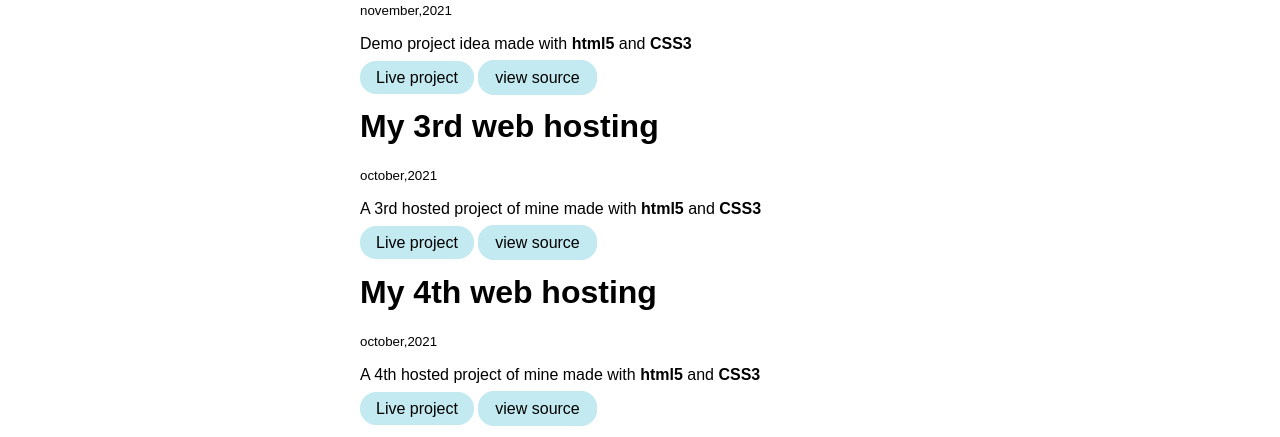
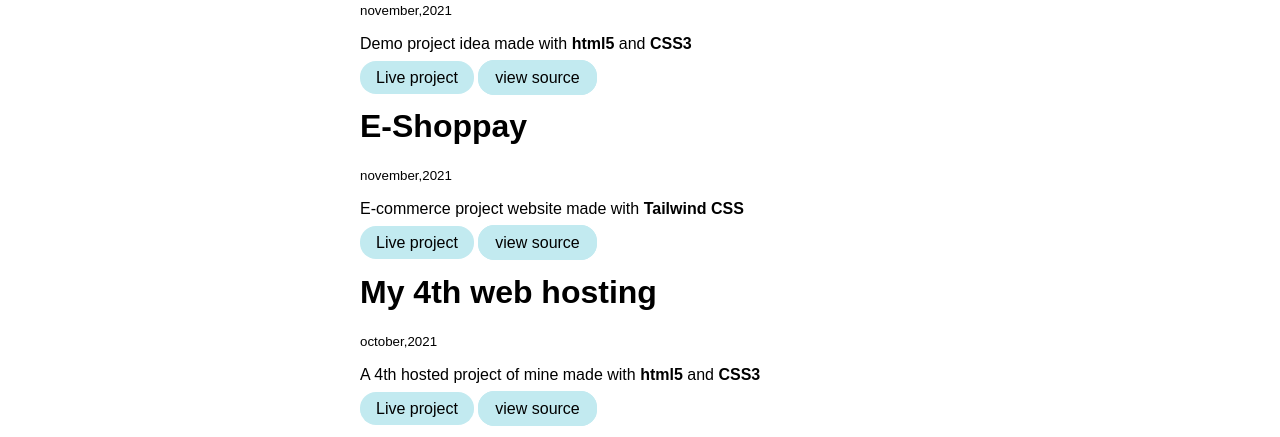
Before and after one commit to chandan317/org-portfolio-new, a plain HTML site: page projects.html in a window 1280 px wide. Shown: the part 604-1041 px from the top of the page. Drawn offline with Linux system fonts and the light colour scheme.

Commit message:
Update projects.html

```diff
--- a/projects.html
+++ b/projects.html
@@ -59,9 +59,9 @@
 
         <li>
             <div class="container container-center">
-                <h1>My 3rd web hosting</h1>
-                <small>october,2021</small>
-                <p>A 3rd hosted project of mine made with <strong>html5</strong> and <strong>CSS3</strong></strong></p>
+                <h1>E-Shoppay</h1>
+                <small>november,2021</small>
+                <p>E-commerce project website made with <strong>Tailwind CSS</strong></strong></p>
 
                 <a class="link link-primary" href="https://eshoppay.netlify.app">Live project</a>
                 <a class="link link-secondary" href="https://github.com/chandan317/e-shoppay">view source</a>
```
